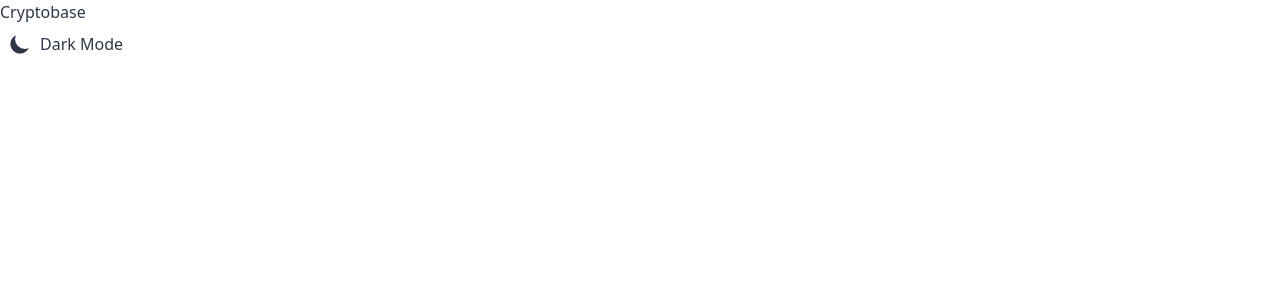
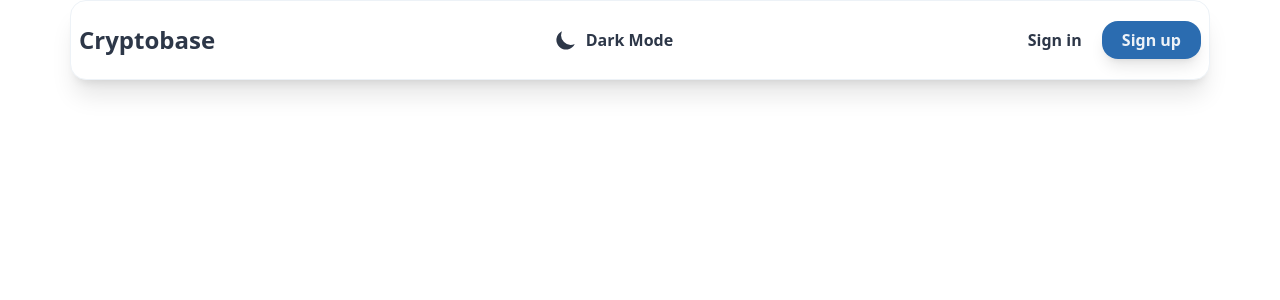
Before and after one commit to Jackson1611/crypto-project, a React (Create React App) app in the folder crypto-project/: page / in a window 1280 px wide. Shown: the top 300 px of the page. Built offline with nearby package versions, Linux system fonts and the light colour scheme.

Commit message:
nav bar template completed

```diff
--- a/crypto-project/src/components/Navbar.jsx
+++ b/crypto-project/src/components/Navbar.jsx
@@ -1,13 +1,71 @@
-import React from "react";
+import React, { useState } from "react";
 import { Link } from "react-router-dom";
 import ThemeToggle from "./ThemeToggle";
+import { AiOutlineMenu, AiOutlineClose } from "react-icons/ai";
 const Navbar = () => {
+  const [nav, setNav] = useState(false);
+
+  const handleNav = () => {
+    setNav(!nav);
+  };
+
   return (
-    <div>
+    <div className="rounded-div flex items-center justify-between h-20 font-bold">
       <Link to="/">
-        <h1>Cryptobase</h1>
+        <h1 className="text-2xl">Cryptobase</h1>
       </Link>
-      <ThemeToggle />
+      <div className="hidden md:block">
+        <ThemeToggle />
+      </div>
+      <div className="hidden md:block">
+        <Link to="/signin" className="p-4 hover:text-accent">
+          {" "}
+          Sign in{" "}
+        </Link>
+        <Link
+          to="/signup"
+          className="bg-button text-btnText px-5 py-2 rounded-2xl shadow-lg hover:shadow-2xl"
+        >
+          {" "}
+          Sign up{" "}
+        </Link>
+      </div>
+      {/*Menu Icon*/}
+      <div onClick={handleNav} className="block md:hidden cursor-pointer z-10">
+        {nav ? <AiOutlineClose size={25} /> : <AiOutlineMenu size={25} />}
+      </div>
+      {/* Mobile Menu */}
+      <div
+        className={
+          nav
+            ? "md:hidden fixed left-0 top-20 flex flex-col items-center justify-between w-full h-[90%] bg-primary ease-in duration-300 z-10"
+            : "fixed left-[-100%] top-20 h-[90%] flex flex-col items-center justify-between ease-in duration-300"
+        }
+      >
+        <ul className="w-full p-4">
+          <li className="border-b py-6">
+            <Link to="/">Home</Link>
+          </li>
+          <li className="border-b py-6">
+            <Link to="/">Account</Link>
+          </li>
+          <li className="border-b py-6">
+            <ThemeToggle />
+          </li>
+        </ul>
+        <div className="flex flex-col w-full p-4">
+          <Link to="/signin">
+            <button className="w-full my-2 p-3 bg-primary text-primary border border-secondary rounded-2xl shadow-xl">
+              Sign In
+            </button>
+          </Link>
+          <Link to="/signup">
+            <button className="w-full my-2 p-3 bg-button text-btnText rounded-2xl shadow-xl">
+              Sign Up
+            </button>
+          </Link>
+        </div>
+      </div>
     </div>
   );
 };
```
